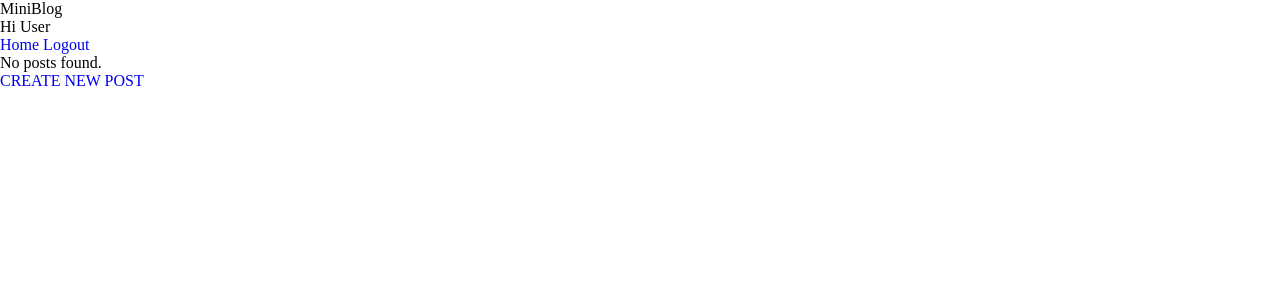
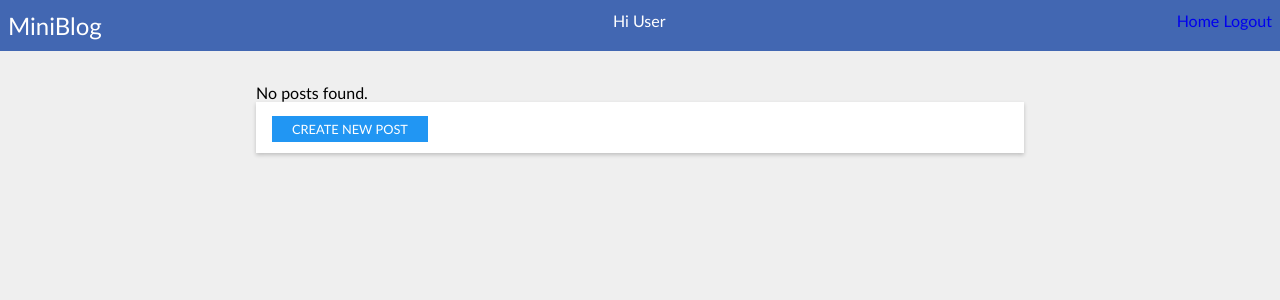
Before and after one commit to ivanwritescode/RethinkITBlog, a PHP site: page /RethinkITBlog/home.php in a window 1280 px wide. Shown: the top 300 px of the page. Run offline with PHP 8.4, Linux system fonts and the light colour scheme; the visitor is signed in with stand-in values (Sample User, id 1); data that the repository does not hold is empty; style sheets or scripts are compiled from the project's sources.

Commit message:
Added home page styling

```diff
--- a/header.php
+++ b/header.php
@@ -26,6 +26,7 @@ if (isset($_SESSION['id'])) {
         echo '    <div class="logo">';
         echo '        <h1>MiniBlog</h1>';
         echo '    </div>';
+        echo '<nav>';
         echo '    <div class="user-greeting">';
         echo '        Hi ' . $username;
         echo '    </div>';
@@ -33,6 +34,8 @@ if (isset($_SESSION['id'])) {
         echo '        <a href="' . $basePath . 'home.php">Home</a>';
         echo '        <a href="' . $basePath . 'accounts/logout.php">Logout</a>';
         echo '    </div>';
+
+        echo '</nav>';
         echo '</header>';
     } else {
         // Failed to fetch the username
--- a/home.php
+++ b/home.php
@@ -39,8 +39,8 @@
                         </div>
                         <div class="card-footer">
                             <p>
-                                <a href="#" onclick="deletePost(<?php echo $post['id']; ?>)">DELETE</a>
-                                <a href="blogposts/updatepostform.php?blogpost_id=<?php echo $post['id']; ?>">EDIT</a>
+                                <a class="btn btn-delete" href="#" onclick="deletePost(<?php echo $post['id']; ?>)">DELETE</a>
+                                <a class="btn btn-edit" href="blogposts/updatepostform.php?blogpost_id=<?php echo $post['id']; ?>">EDIT</a>
                             </p>
                         </div>
                     </div>
@@ -66,7 +66,7 @@
         ?>
 
         <div class="card">
-            <a href="blogposts/createpostform.php">CREATE NEW POST</a>
+            <a class="btn btn-create" href="blogposts/createpostform.php">CREATE NEW POST</a>
         </div>
     </div>
 </body>
--- a/public/styles/styles.css
+++ b/public/styles/styles.css
@@ -1 +1,65 @@
-/*# sourceMappingURL=styles.css.map */
+html {
+  font-family: "Gill Sans", "Gill Sans MT", Calibri, "Trebuchet MS", sans-serif;
+}
+
+header {
+  display: flex;
+  justify-content: space-between;
+  padding-top: 0.7em;
+  padding-bottom: 0.7em;
+  padding-left: 0.5em;
+  padding-right: 0.5em;
+  background-color: #4267b2;
+  color: #fff;
+}
+header h1 {
+  font-size: 1.5rem;
+  font-weight: 500;
+}
+header nav {
+  display: flex;
+}
+header nav .nav-links a {
+  margin-left: 1em;
+  font-style: none;
+  color: inherit;
+}
+
+body {
+  background: #efefef;
+}
+
+.container {
+  padding-top: 2em;
+  max-width: 60%;
+  margin: 0 auto;
+}
+.container .card {
+  background-color: #fff;
+  padding: 1em;
+  margin-bottom: 1em;
+  box-shadow: 0 2px 4px rgba(0, 0, 0, 0.2);
+}
+.container .card .card-footer {
+  margin-top: 1.5em;
+}
+
+.btn {
+  padding: 5px 20px;
+  color: #fff;
+  font-size: 0.8rem;
+  text-decoration: none;
+  font-weight: 500;
+}
+
+a.btn-delete {
+  background-color: #c62828;
+}
+
+a.btn-edit {
+  background-color: #2e7d32;
+}
+
+a.btn-create {
+  background-color: #2196f3;
+}/*# sourceMappingURL=styles.css.map */
--- a/public/styles/styles.scss
+++ b/public/styles/styles.scss
@@ -0,0 +1,75 @@
+$btn-clr-delete:  #c62828;
+$btn-clr-edit: #2e7d32;
+$btn-clr-create: #2196f3;
+
+html {
+    font-family:'Gill Sans', 'Gill Sans MT', Calibri, 'Trebuchet MS', sans-serif
+}
+
+header {
+    display: flex;
+    justify-content: space-between;
+    padding-top: .7em;
+    padding-bottom: .7em;
+    padding-left: .5em;
+    padding-right: .5em;
+    background-color: #4267b2;
+    color: #fff;
+
+    h1 {
+        font-size: 1.5rem;
+        font-weight: 500;
+    }
+
+    nav {
+        display: flex;
+
+        .nav-links a {
+            margin-left: 1em;
+            font-style: none;
+            color: inherit
+        }
+    }
+}
+
+body {
+    background: #efefef;
+}
+
+.container {
+    padding-top: 2em;
+    max-width: 60%;
+    margin: 0 auto;
+
+    .card {
+        background-color: #fff;
+        padding: 1em;
+        margin-bottom: 1em;
+        box-shadow: 0 2px 4px rgba(0, 0, 0, 0.2);
+
+
+        .card-footer {
+            margin-top: 1.5em;
+        }
+    }
+}
+
+.btn {
+    padding: 5px 20px;
+    color: #fff;
+    font-size: .8rem;
+    text-decoration: none;
+    font-weight: 500;
+}
+
+a.btn-delete {
+    background-color: $btn-clr-delete;
+}
+
+a.btn-edit {
+    background-color: $btn-clr-edit;
+}
+
+a.btn-create {
+    background-color: $btn-clr-create;
+}
```
Also changed, not shown: 1 other file.
